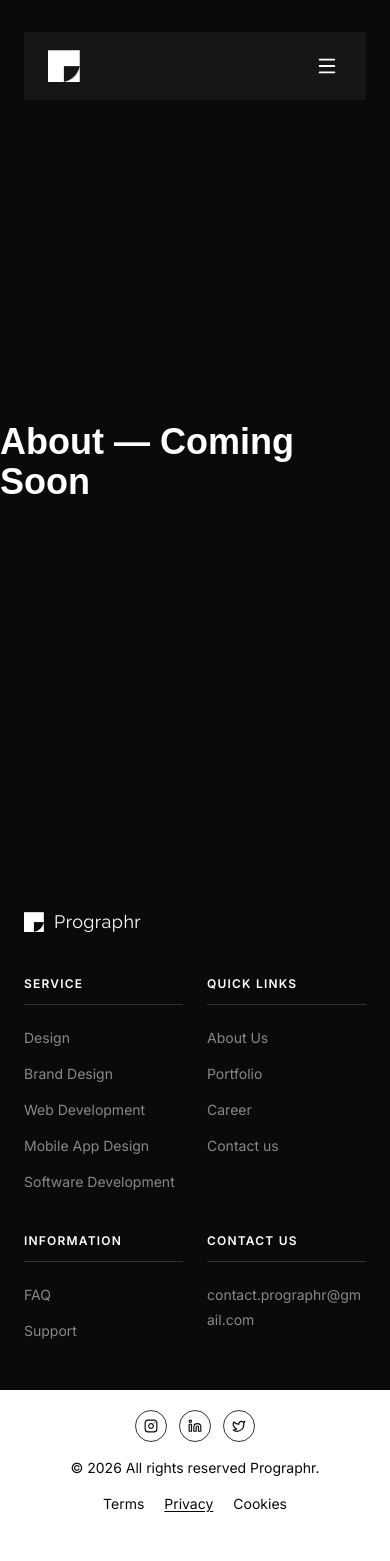
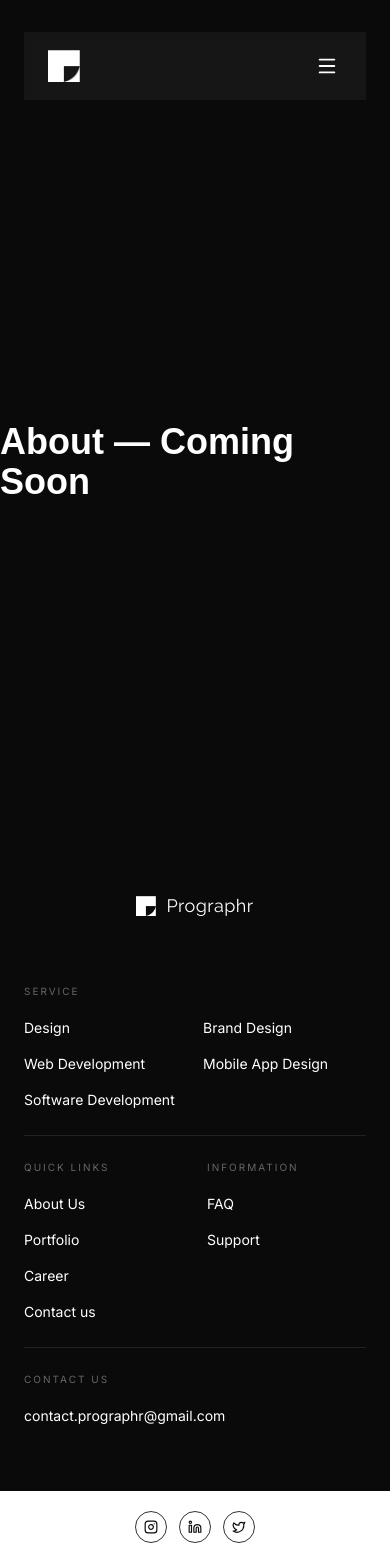
Before and after one commit to Neaz-mq/prographr-agency, a React (Vite) app: page /about in a window 390 px wide. Shown: the top 1561 px of the page. Before the commit the page ends 1534 px from the top, so only its background shows below. Built offline with nearby package versions, Linux system fonts and the light colour scheme.

Commit message:
updated footer

```diff
--- a/src/components/Footer.jsx
+++ b/src/components/Footer.jsx
@@ -5,23 +5,72 @@ export default function Footer() {
   return (
     <footer className="bg-[#0a0a0a]">
       {/* Main Footer */}
-      <div className="max-w-7xl mx-auto px-6 md:px-10 pt-16 pb-12">
+      <div className="max-w-7xl mx-auto px-6 md:px-10 pt-12 md:pt-16 pb-10 md:pb-12">
 
         {/* Logo */}
-        <div className="flex items-center gap-2.5 mb-10 md:mb-12">
+        <div className="flex items-center justify-center md:justify-start gap-2.5 mb-10 md:mb-12">
           <img src="/logo.webp" alt="Prographr" className="h-5 w-5 object-contain" />
           <span className="text-white text-lg tracking-wide" style={{ fontFamily: "'Raleway', sans-serif", fontWeight: 400 }}>
             Prographr
           </span>
         </div>
 
-        {/* Columns */}
-        <div className="grid grid-cols-2 md:grid-cols-4 gap-x-6 gap-y-10 md:gap-0 md:divide-x md:divide-[#333]">
+        {/* Mobile Layout */}
+        <div className="md:hidden flex flex-col divide-y divide-[#222]">
+
+          {/* Service */}
+          <div className="py-6">
+            <h4 className="text-[#666] text-[10px] uppercase tracking-[0.2em] mb-4">Service</h4>
+            <ul className="grid grid-cols-2 gap-x-4 gap-y-3">
+              {["Design", "Brand Design", "Web Development", "Mobile App Design", "Software Development"].map(s => (
+                <li key={s}>
+                  <Link to="/services" className="text-white text-sm hover:text-[#888] transition-colors">{s}</Link>
+                </li>
+              ))}
+            </ul>
+          </div>
+
+          {/* Quick Links + Information side by side */}
+          <div className="py-6 grid grid-cols-2 gap-x-6">
+            <div>
+              <h4 className="text-[#666] text-[10px] uppercase tracking-[0.2em] mb-4">Quick Links</h4>
+              <ul className="space-y-3">
+                {[["About Us", "/about"], ["Portfolio", "/portfolio"], ["Career", "/contact"], ["Contact us", "/contact"]].map(([l, h]) => (
+                  <li key={l}>
+                    <Link to={h} className="text-white text-sm hover:text-[#888] transition-colors">{l}</Link>
+                  </li>
+                ))}
+              </ul>
+            </div>
+            <div>
+              <h4 className="text-[#666] text-[10px] uppercase tracking-[0.2em] mb-4">Information</h4>
+              <ul className="space-y-3">
+                {[["FAQ", "/contact"], ["Support", "/contact"]].map(([l, h]) => (
+                  <li key={l}>
+                    <Link to={h} className="text-white text-sm hover:text-[#888] transition-colors">{l}</Link>
+                  </li>
+                ))}
+              </ul>
+            </div>
+          </div>
+
+          {/* Contact */}
+          <div className="py-6">
+            <h4 className="text-[#666] text-[10px] uppercase tracking-[0.2em] mb-4">Contact Us</h4>
+            <a href="mailto:contact.prographr@gmail.com" className="text-white text-sm hover:text-[#888] transition-colors">
+              contact.prographr@gmail.com
+            </a>
+          </div>
+
+        </div>
+
+        {/* Desktop Layout — unchanged */}
+        <div className="hidden md:grid md:grid-cols-4 md:gap-0 md:divide-x md:divide-[#333]">
 
           {/* Service */}
           <div className="md:pr-8">
-            <h4 className="text-white font-semibold text-xs uppercase tracking-widest mb-3 md:text-base md:normal-case md:tracking-normal">Service</h4>
-            <div className="border-t border-[#333] mb-5" />
+            <h4 className="text-white font-semibold text-base mb-3">Service</h4>
+            <div className="border-t border-[#333] mb-6" />
             <ul className="space-y-3">
               {["Design", "Brand Design", "Web Development", "Mobile App Design", "Software Development"].map(s => (
                 <li key={s}>
@@ -31,10 +80,23 @@ export default function Footer() {
             </ul>
           </div>
 
-          {/* Quick Links — placed second for better 2x2 balance on mobile */}
-          <div className="md:px-8 order-2 md:order-none">
-            <h4 className="text-white font-semibold text-xs uppercase tracking-widest mb-3 md:text-base md:normal-case md:tracking-normal">Quick Links</h4>
-            <div className="border-t border-[#333] mb-5" />
+          {/* Information */}
+          <div className="md:px-8">
+            <h4 className="text-white font-semibold text-base mb-3">Information</h4>
+            <div className="border-t border-[#333] mb-6" />
+            <ul className="space-y-3">
+              {[["FAQ", "/contact"], ["Support", "/contact"]].map(([l, h]) => (
+                <li key={l}>
+                  <Link to={h} className="text-[#888] text-sm hover:text-white transition-colors">{l}</Link>
+                </li>
+              ))}
+            </ul>
+          </div>
+
+          {/* Quick Links */}
+          <div className="md:px-8">
+            <h4 className="text-white font-semibold text-base mb-3">Quick Links</h4>
+            <div className="border-t border-[#333] mb-6" />
             <ul className="space-y-3">
               {[["About Us", "/about"], ["Portfolio", "/portfolio"], ["Career", "/contact"], ["Contact us", "/contact"]].map(([l, h]) => (
                 <li key={l}>
@@ -44,23 +106,10 @@ export default function Footer() {
             </ul>
           </div>
 
-          {/* Information */}
-          <div className="md:px-8 order-3 md:order-none">
-            <h4 className="text-white font-semibold text-xs uppercase tracking-widest mb-3 md:text-base md:normal-case md:tracking-normal">Information</h4>
-            <div className="border-t border-[#333] mb-5" />
-            <ul className="space-y-3">
-              {[["FAQ", "/contact"], ["Support", "/contact"]].map(([l, h]) => (
-                <li key={l}>
-                  <Link to={h} className="text-[#888] text-sm hover:text-white transition-colors">{l}</Link>
-                </li>
-              ))}
-            </ul>
-          </div>
-
           {/* Contact Us */}
-          <div className="md:pl-8 order-4 md:order-none">
-            <h4 className="text-white font-semibold text-xs uppercase tracking-widest mb-3 md:text-base md:normal-case md:tracking-normal">Contact Us</h4>
-            <div className="border-t border-[#333] mb-5" />
+          <div className="md:pl-8">
+            <h4 className="text-white font-semibold text-base mb-3">Contact Us</h4>
+            <div className="border-t border-[#333] mb-6" />
             <a href="mailto:contact.prographr@gmail.com" className="text-[#888] text-sm hover:text-white transition-colors break-all leading-relaxed">
               contact.prographr@gmail.com
             </a>
```
